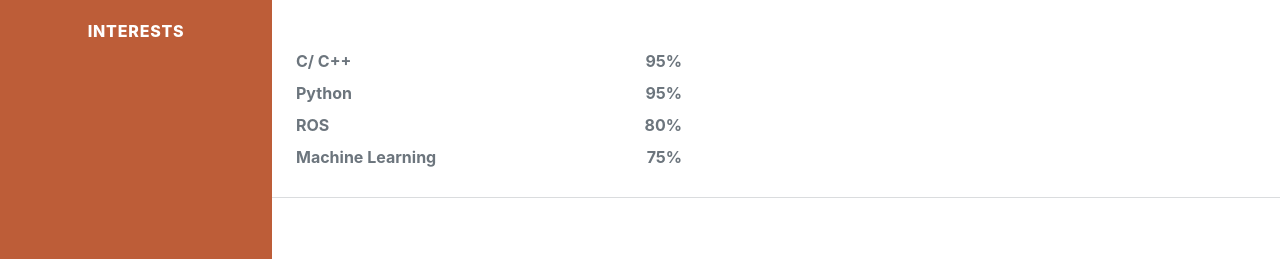
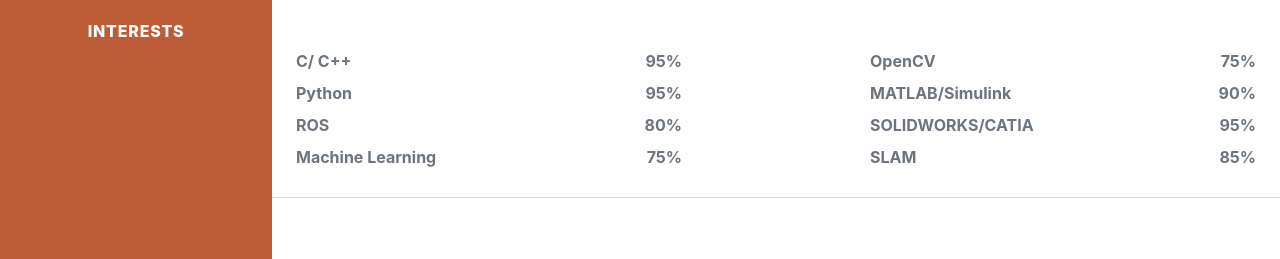
Before and after one commit to mustafab0/MustafaB_portfolio, a plain HTML site: page index.html in a window 1280 px wide. Shown: the part 541-800 px from the top of the page. Drawn offline with nearby package versions, Linux system fonts and the light colour scheme; a web font is replaced by a local one.

Commit message:
Update index.html

```diff
--- a/index.html
+++ b/index.html
@@ -78,7 +78,7 @@
                               <div class="d-flex text-small fw-bolder"><span class="me-auto">Machine Learning</span><span>75%</span></div>
                             </div>
                           </div>
-                         <!--  <div class="col-md-5 offset-md-2">
+                         <div class="col-md-5 offset-md-2">
                            <div class="py-1">
                               <div class="d-flex text-small fw-bolder"><span class="me-auto">OpenCV</span><span>75%</span></div>
                             </div>
@@ -91,7 +91,7 @@
                              <div class="py-1">
                               <div class="d-flex text-small fw-bolder"><span class="me-auto">SLAM</span><span>85%</span></div>
                              </div>
-                          </div>-->
+                          </div>
                         </div>
                       </div>
                     </div>
```
